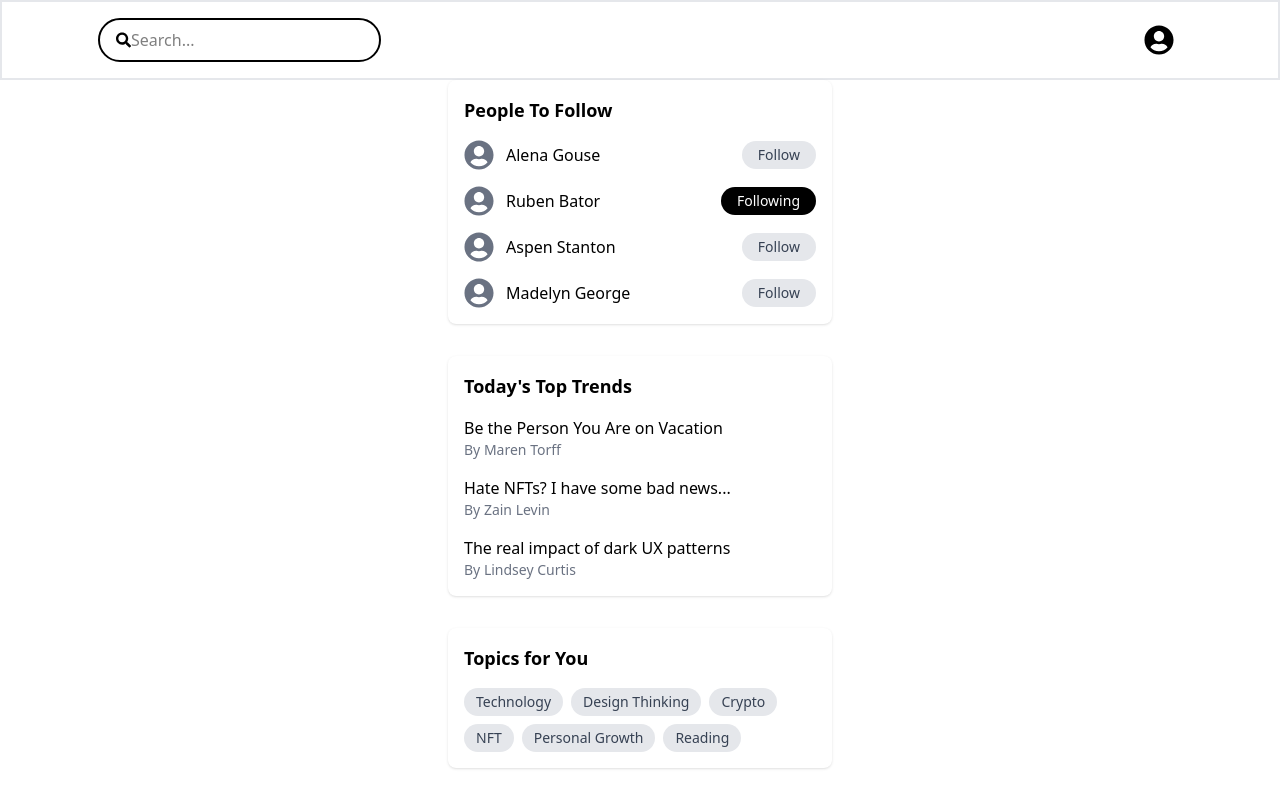
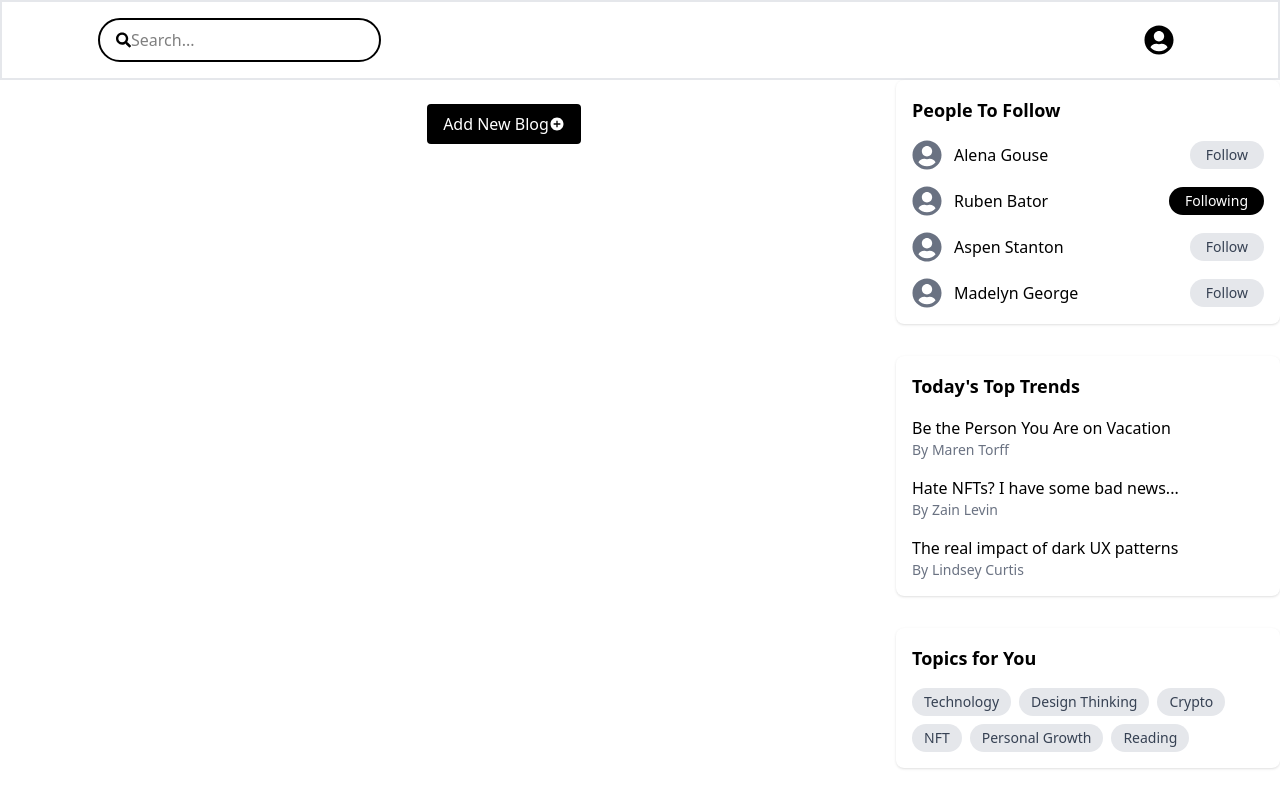
Before and after one commit to yashuyouwaraj/React-with-TypeScript-Projects, a React (Vite) app in the folder blogs/: page / in a window 1280 px wide. Built offline with nearby package versions, Linux system fonts and the light colour scheme.

Commit message:
BlogContext and Modal

```diff
--- a/blogs/src/App.tsx
+++ b/blogs/src/App.tsx
@@ -1,23 +1,51 @@
-
-import Navigation from './components/Navigation'
-import PeopleToFollow from './components/PeopleToFollow'
-import TopicList from './components/TopicList'
-import TrendsList from './components/TrendsList'
+import { IoMdAddCircle } from "react-icons/io";
+import Navigation from "./components/Navigation";
+import PeopleToFollow from "./components/PeopleToFollow";
+import TopicList from "./components/TopicList";
+import TrendsList from "./components/TrendsList";
+import { BlogProvider } from "./Shared/BlogContext";
+import { useState } from "react";
+import type { Blog } from "./types";
+import Modal from "./components/Modal";
 
 const App = () => {
+  const [isModalOpen,setModalOpen]=useState(false)
+  const [editingBlog,setEditingBlog]=useState<Blog | null>(null)
+
+  const openModalForNewBlog = () => {
+    setEditingBlog(null);
+    setModalOpen(true);
+  };
+
+  const openModalForEdit = (blog: Blog) => {
+    setEditingBlog(blog);
+    setModalOpen(true);
+  };
+
   return (
     <div>
-      <Navigation />
-      <div className='flex justify-center'>
-        {/* main area */}
-        <div className='w-[30%]'>
-          <PeopleToFollow />
-          <TrendsList />
-          <TopicList />
+      <BlogProvider>
+        <Navigation />
+        <div className="flex justify-center">
+          <section className="mx-auto p-6">
+            <div>
+              <button onClick={openModalForNewBlog} className="ml-[7rem] bg-black flex justify-center items-center text-white px-4 py-2 rounded mb-4">Add New Blog<IoMdAddCircle className="ml-[.5rems]" />{" "}</button>
+
+              {/* Article List */}
+              {isModalOpen && <Modal onClose={()=>setModalOpen(false)}><BlogForm /></Modal>}
+
+            </div>
+          </section>
+
+          <div className="w-[30%]">
+            <PeopleToFollow />
+            <TrendsList />
+            <TopicList />
+          </div>
         </div>
-      </div>
+      </BlogProvider>
     </div>
-  )
-}
+  );
+};
 
-export default App
+export default App;
--- /dev/null
+++ b/blogs/src/Shared/BlogContext.tsx
@@ -0,0 +1,40 @@
+import { createContext, useContext, useState } from "react";
+import type { Blog } from "../types";
+
+interface BlogContextType {
+  blogs: Blog[];
+  addBlog: (blog: Blog) => void;
+  updateBlog: (blog: Blog) => void;
+  deleteBlog: (id: number) => void;
+}
+
+const BlogContext = createContext<BlogContextType | undefined>(undefined);
+
+export const BlogProvider: React.FC<{ children: React.ReactNode }> = ({
+  children,
+}) => {
+  const [blogs, setBlogs] = useState<Blog[]>([]);
+  const addBlog=(blog:Blog)=>{
+    setBlogs([...blogs,blog])
+  }
+  const updateBlog=(updateBlog:Blog)=>{
+    setBlogs(blogs.map((blog)=>blog.id===updateBlog.id ? updateBlog : blog))
+  }
+  const deleteBlog=(id:number)=>{
+    setBlogs(blogs.filter((blog)=>blog.id!==id));
+  }
+
+  return (
+    <BlogContext.Provider value={{blogs,addBlog,updateBlog,deleteBlog}}>
+        {children}
+    </BlogContext.Provider>
+  )
+};
+
+export const useBlogs = ()=>{
+    const context = useContext(BlogContext);
+    if(!context){
+        throw new Error("useBlogs must be used within a BlogProvider")
+    }
+    return context
+}
--- /dev/null
+++ b/blogs/src/components/BlogForm.tsx
@@ -0,0 +1,9 @@
+import React from 'react'
+
+const BlogForm = () => {
+  return (
+    <div>BlogForm</div>
+  )
+}
+
+export default BlogForm
--- /dev/null
+++ b/blogs/src/components/Modal.tsx
@@ -0,0 +1,14 @@
+
+
+const Modal: React.FC<{children:React.ReactNode; onClose:()=>void}> = ({children,onClose,}) => {
+  return (
+    <div className="fixed inset-0 bg-black bg-opacity-50 flex items-center justify-center ">
+        <div className="bg-white p-4 rounded-lg shadow relative">
+            {children}
+            <button onClick={onClose} className="absolute top-2 right-2 text-gray-500">X</button>
+        </div>
+    </div>
+  )
+}
+
+export default Modal
--- /dev/null
+++ b/blogs/src/types.tsx
@@ -0,0 +1,7 @@
+export type Blog={
+    id:number;
+    title:string;
+    description:string;
+    image:string;
+    time:string
+}
```
